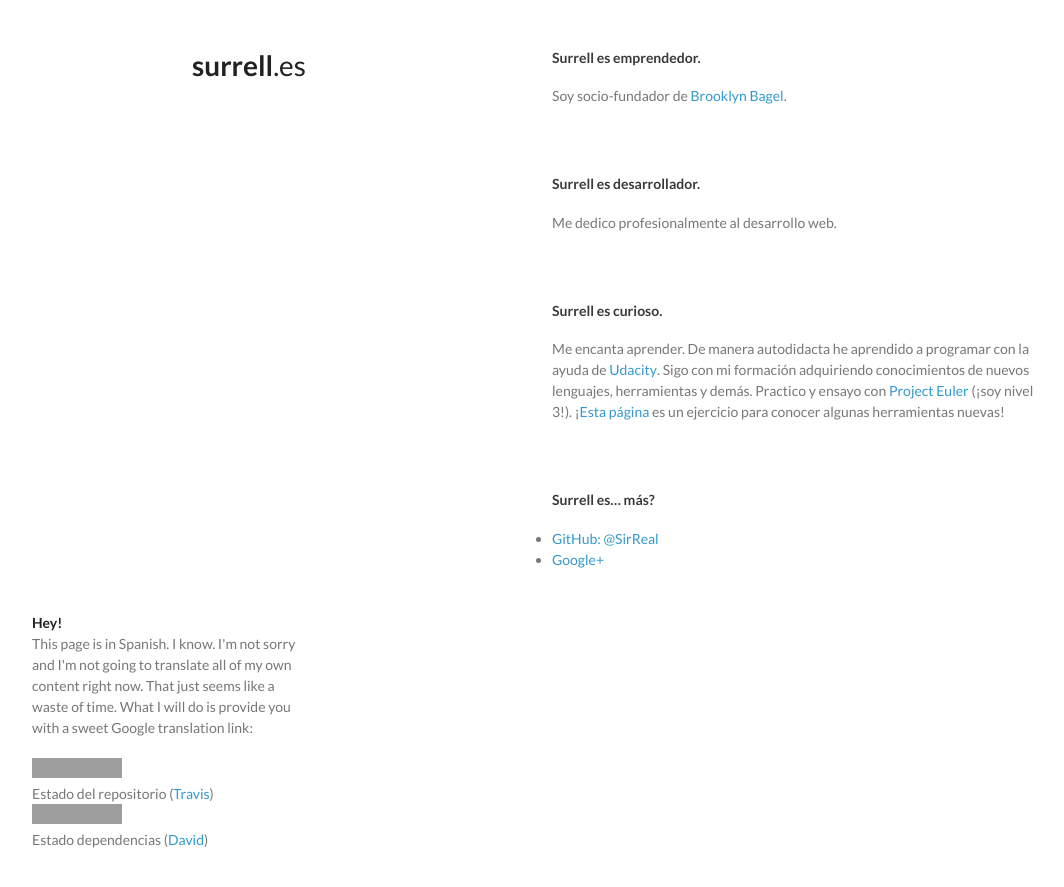
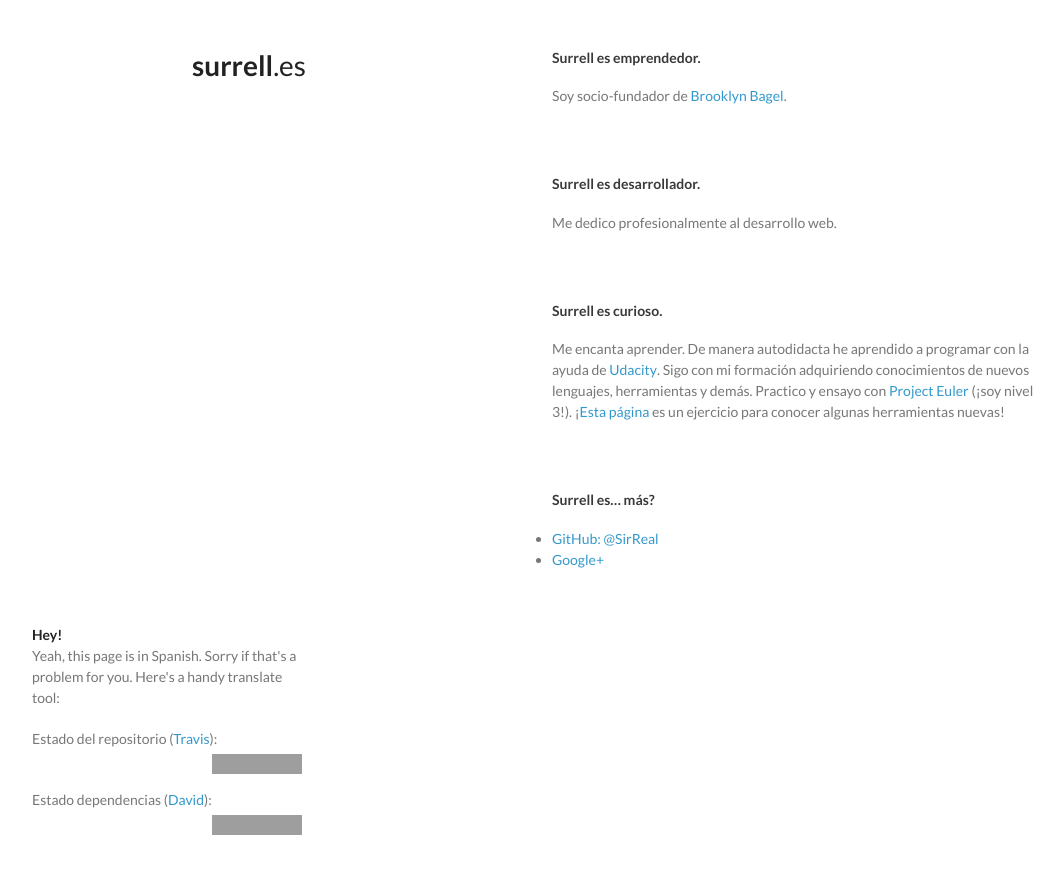
Before and after one commit to SirReal/SirReal.github.io, a Jekyll site: the page built from index.html, in a window 1280 px wide. Shown: the top 887 px of the page, without its empty margins (18-1082 px from the left). Built offline with Jekyll 4.4.1, drawn with Linux system fonts in a browser that asks for light colours; grey boxes are pictures that could not be loaded.

Commit message:
Bunches of fixes

```diff
--- a/_config.yml
+++ b/_config.yml
@@ -1,6 +1,3 @@
-branches:
-  only:
-    - master
 encoding: "UTF-8"
 lsi: false
 pygments: true
@@ -9,8 +6,6 @@ source: .
 url: http://surrell.es
 exclude:
     [
-        "*.json",
-        "*.rb",
         "*.sublime-*",
         "*.yaml",
         "*.yml",
@@ -18,6 +13,5 @@ exclude:
         "Gemfile*",
         "Gruntfile.js",
         "node_modules",
-        "Procfile",
-        "README.md",
+        "README.md"
     ]
--- a/_includes/footer.html
+++ b/_includes/footer.html
@@ -1,17 +1,17 @@
 <footer class="page-footer">
     <div lang="en-US">
         <strong>Hey!</strong>
-        <p>This page is in Spanish. I know. I'm not sorry and I'm not going to translate all of my own content right now. That just seems like a waste of time. What I <em>will</em> do is provide you with a sweet Google translation link:</p>
+        <p>Yeah, this page is in Spanish. Sorry if that's a problem for you. Here's a handy translate tool:</p>
         <div id="google_translate_element"></div>
     </div>
-    <div class="stats">
-        <figure>
-            <img src="https://travis-ci.org/SirReal/SirReal.github.io.png?branch=master" alt="Estado del repositorio (Travis)">
-            <figcaption>Estado del repositorio (<a href="https://travis-ci.org/SirReal/SirReal.github.io">Travis</a>)</figcaption>
+    <div class="build-stats">
+        <figure class="build-stat-fig">
+            <figcaption class="build-stat-figcap">Estado del repositorio (<a href="https://travis-ci.org/SirReal/SirReal.github.io">Travis</a>):</figcaption>
+            <img src="https://travis-ci.org/SirReal/SirReal.github.io.png?branch=master" class="build-stat-img" alt="Estado del repositorio (Travis)">
         </figure>
-        <figure>
-            <img src="https://david-dm.org/SirReal/SirReal.github.io.png" alt="Estado dependencias (David)">
-            <figcaption>Estado dependencias (<a href="https://david-dm.org/SirReal/SirReal.github.io">David</a>)</figcaption>
+        <figure class="build-stat-fig">
+            <figcaption class="build-stat-figcap">Estado dependencias (<a href="https://david-dm.org/SirReal/SirReal.github.io">David</a>):</figcaption>
+            <img src="https://david-dm.org/SirReal/SirReal.github.io.png" class="build-stat-img" alt="Estado dependencias (David)">
         </figure>
     </div>
 </footer>
```
Also changed, not shown: Gruntfile.js (+5 -4 lines), _compass/sass/styles.scss (+14 -0 lines), css/styles.css (+10 -0 lines), .travis.yml, css/styles.min.css, 1 other file.
